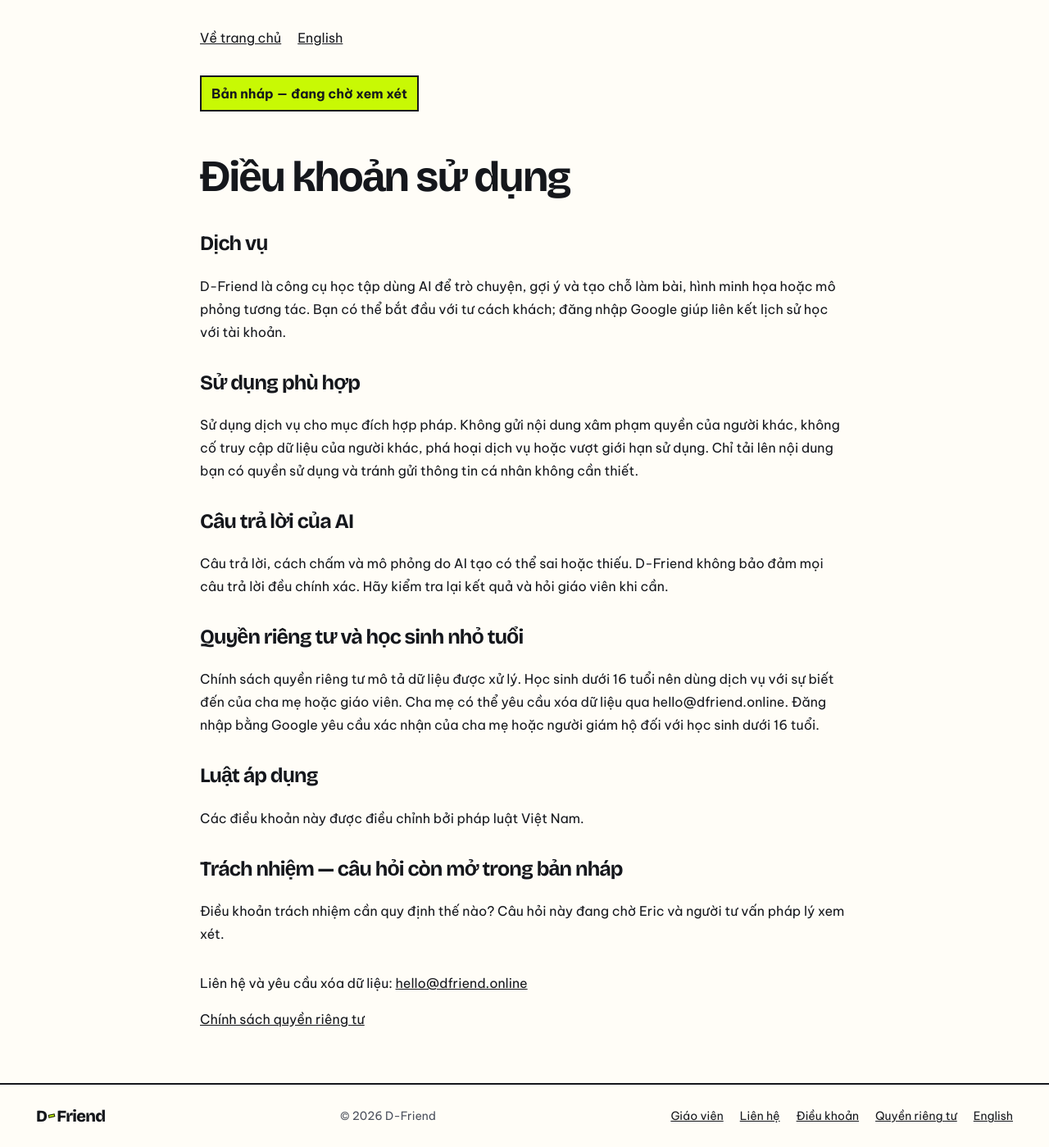
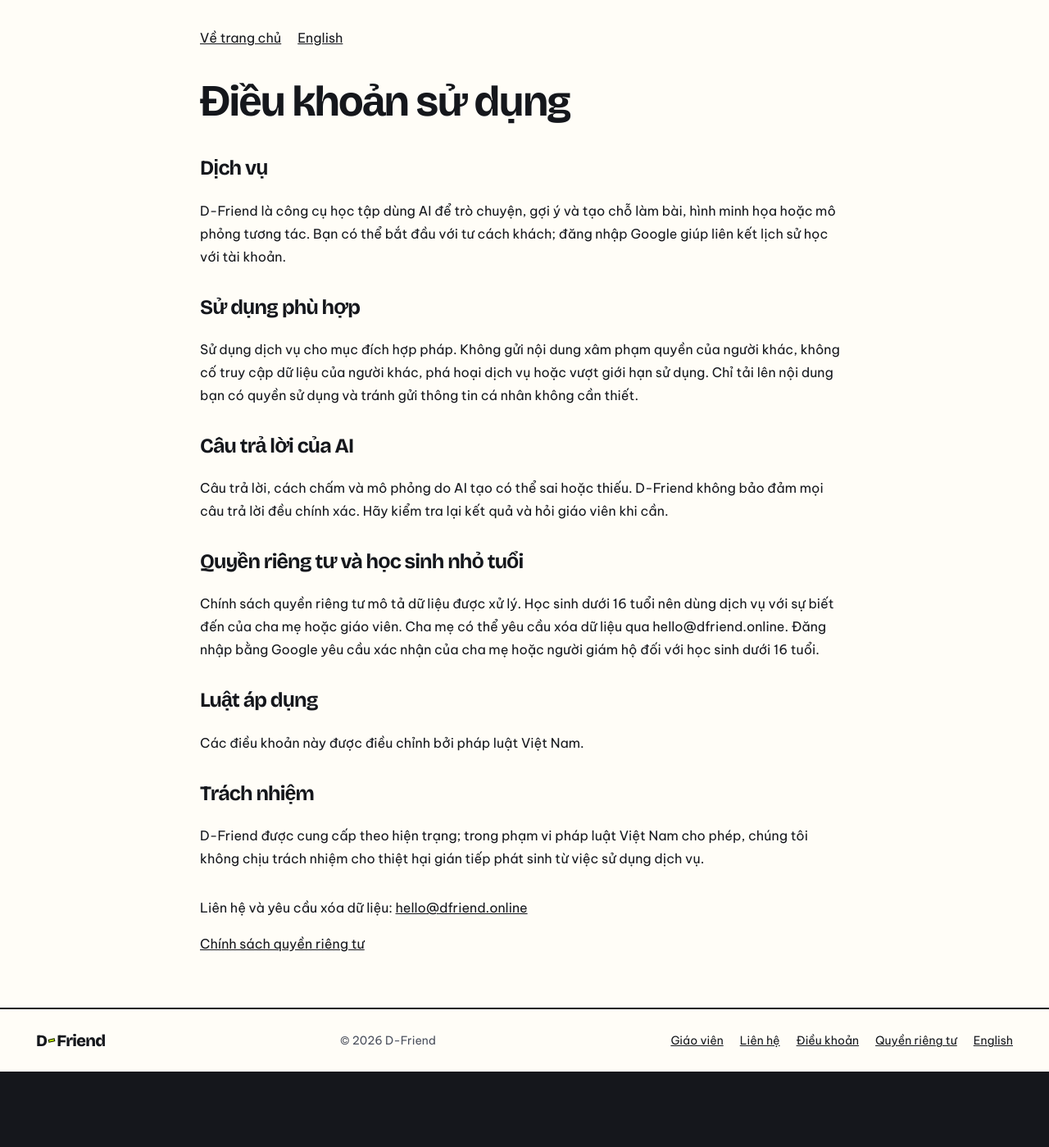
Before and after one commit to d-friend/landing-page, a Next.js app: page /terms in a window 1280 px wide. Shown: the whole page at 82% size. After the commit the page ends 1307 px from the top, so only its background shows below. Built offline with nearby package versions, Linux system fonts and the light colour scheme; no server answers.

Commit message:
Privacy and terms: remove draft notes, add age/consent data, Vietnam law, liability line

```diff
--- a/src/app/LegalPage.tsx
+++ b/src/app/LegalPage.tsx
@@ -26,7 +26,6 @@
           <a href={lang === "vi" ? "/?l=vi" : "/en"}>{t.home}</a>
           <a href={lang === "vi" ? `/en/${page}` : `/${page}`} hrefLang={lang === "vi" ? "en" : "vi"}>{dict[lang].switchLabel}</a>
         </nav>
-        <p style={{ display: "inline-block", marginTop: 32, padding: "6px 12px", background: "#C8F904", border: "2px solid #15171C", fontWeight: 700 }}>{t.draft}</p>
         <h1 className="disp" style={{ fontSize: "clamp(32px, 6vw, 52px)", lineHeight: 1.15 }}>{policy.title}</h1>
         {policy.sections.map((section) => (
           <section key={section.title} style={{ marginTop: 32 }}>
--- a/src/lib/i18n.ts
+++ b/src/lib/i18n.ts
@@ -147,7 +147,6 @@
   finalCta: { line1a: "Đừng chỉ ", line1b: "ghi nhớ.", line2a: "Hãy ", line2b: "khám phá." },
 
   legal: {
-  "draft": "Bản nháp — đang chờ xem xét",
   "home": "Về trang chủ",
   "contact": "Liên hệ và yêu cầu xóa dữ liệu:",
   "privacy": {
@@ -195,7 +194,7 @@
   },
   "terms": {
     "title": "Điều khoản sử dụng",
-    "description": "Điều khoản dự thảo ngắn gọn cho việc sử dụng D-Friend.",
+    "description": "Điều khoản ngắn gọn cho việc sử dụng D-Friend.",
     "sections": [
       {
         "title": "Dịch vụ",
@@ -228,9 +227,9 @@
         ]
       },
       {
-        "title": "Trách nhiệm — câu hỏi còn mở trong bản nháp",
+        "title": "Trách nhiệm",
         "paragraphs": [
-          "Điều khoản trách nhiệm cần quy định thế nào? Câu hỏi này đang chờ Eric và người tư vấn pháp lý xem xét."
+          "D-Friend được cung cấp theo hiện trạng; trong phạm vi pháp luật Việt Nam cho phép, chúng tôi không chịu trách nhiệm cho thiệt hại gián tiếp phát sinh từ việc sử dụng dịch vụ."
         ]
       }
     ]
@@ -385,7 +384,6 @@
   finalCta: { line1a: "Stop ", line1b: "memorizing.", line2a: "Start ", line2b: "exploring." },
 
   legal: {
-  "draft": "Draft — pending review",
   "home": "Back to home",
   "contact": "Contact and deletion requests:",
   "privacy": {
@@ -433,7 +431,7 @@
   },
   "terms": {
     "title": "Terms of Use",
-    "description": "Short draft terms for using D-Friend.",
+    "description": "Short terms for using D-Friend.",
     "sections": [
       {
         "title": "The service",
@@ -466,9 +464,9 @@
         ]
       },
       {
-        "title": "Liability — open draft question",
+        "title": "Liability",
         "paragraphs": [
-          "What liability terms should be included? This question awaits review by Eric and a legal adviser."
+          "D-Friend is provided as is; to the extent permitted by Vietnamese law, we are not liable for indirect damages arising from use of the service."
         ]
       }
     ]
```
